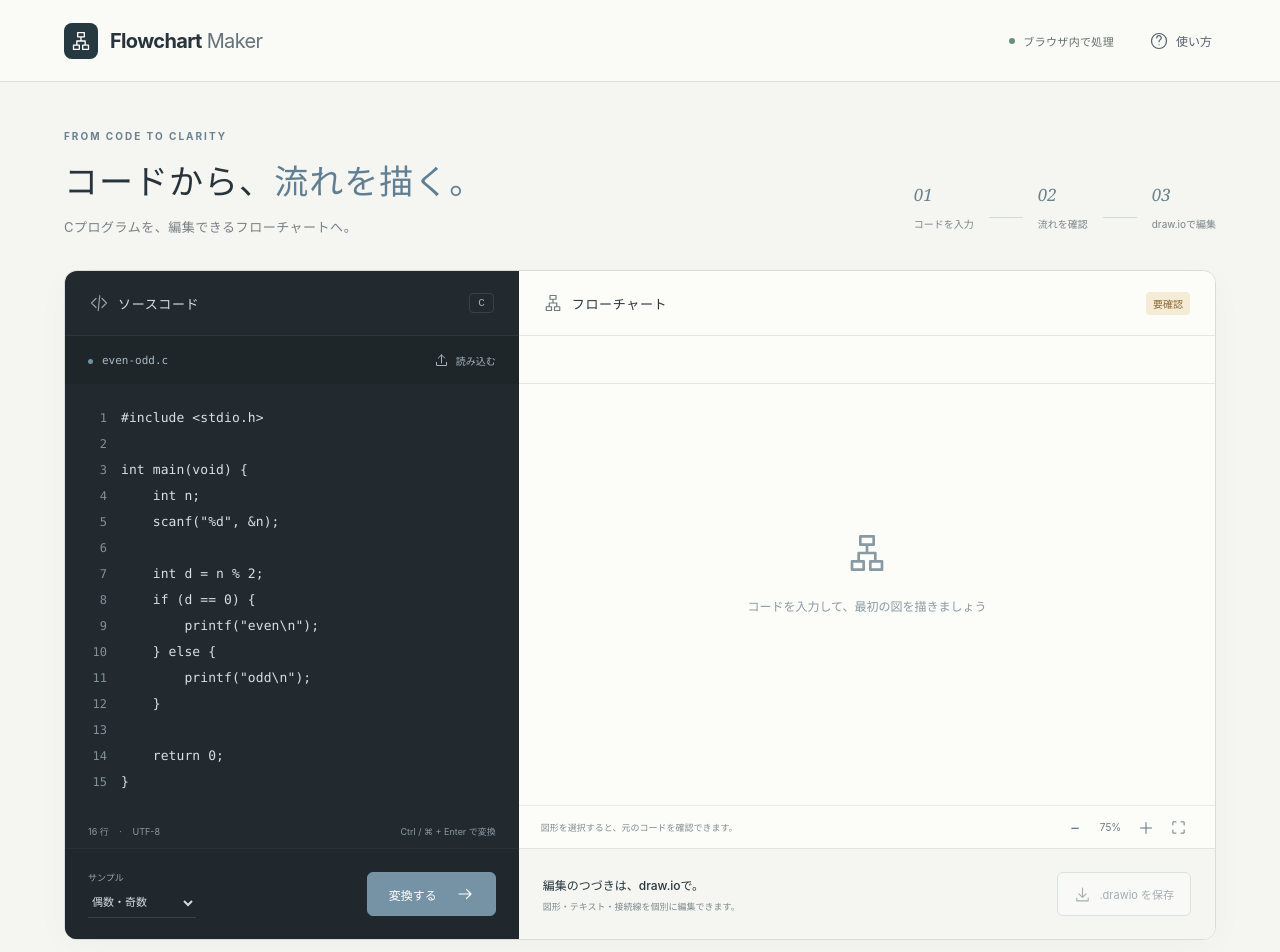
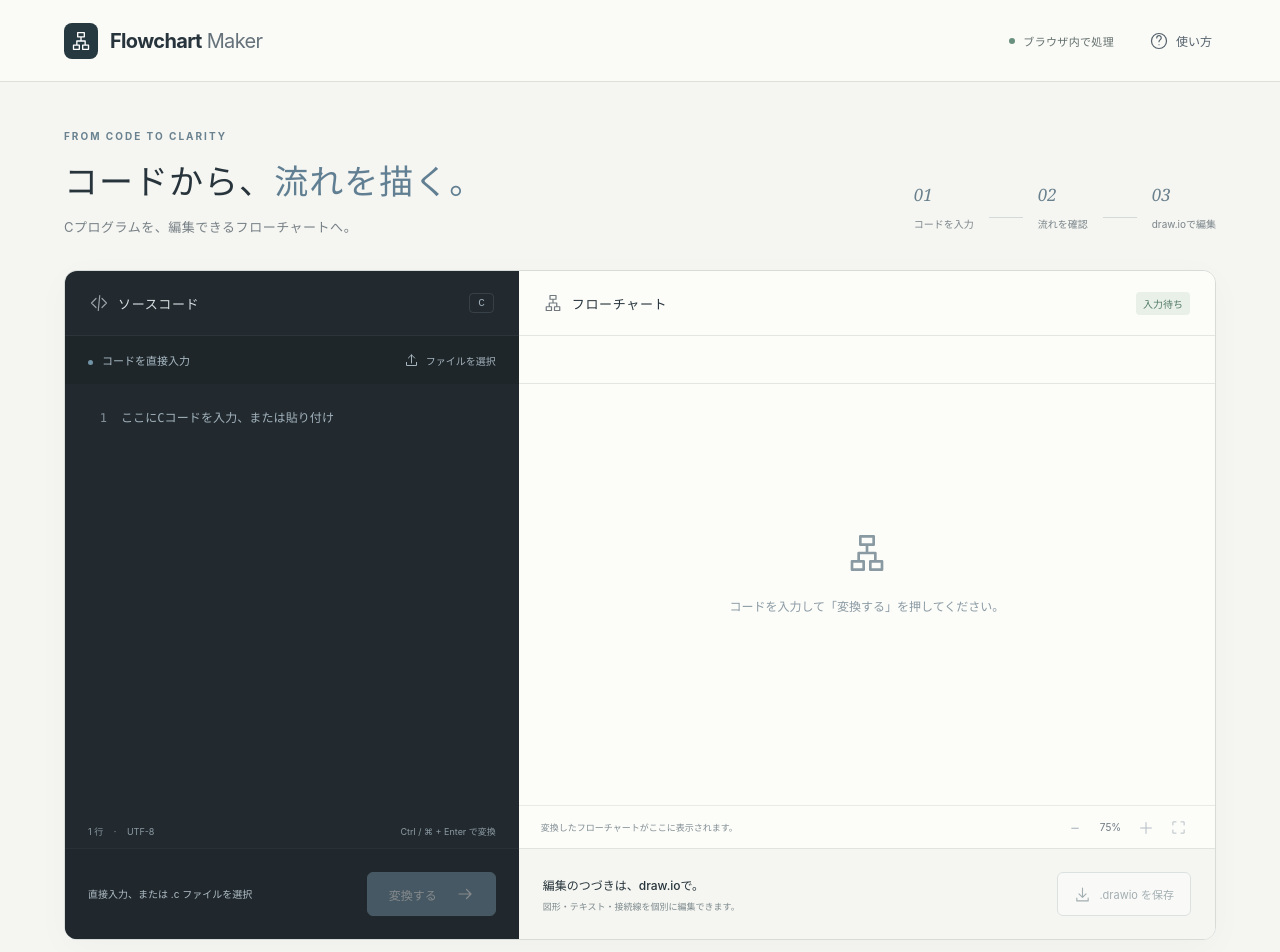
Before and after one commit to Lye-0/flowchart-maker, a React (Vite) app: page / in a window 1280 px wide. Shown: the top 952 px of the page. Built offline with nearby package versions, Linux system fonts and the light colour scheme.

Commit message:
feat: start with empty input and explicit C file picker

```diff
--- a/src/App.tsx
+++ b/src/App.tsx
@@ -3,15 +3,13 @@ import { Diagram } from './components/Diagram';
 import { Icon } from './components/Icon';
 import { toDrawio } from './engine/drawio';
 import type { Conversion, FlowNode, SourceRange, WorkerResponse } from './engine/types';
-import { samples } from './samples';
 import s from './App.module.css';
 
 export default function App() {
-  const [source, setSource] = useState(samples[0].code);
-  const [filename, setFilename] = useState(samples[0].file);
-  const [sample, setSample] = useState('0');
+  const [source, setSource] = useState('');
+  const [filename, setFilename] = useState('');
   const [result, setResult] = useState<Conversion | null>(null);
-  const [busy, setBusy] = useState(true);
+  const [busy, setBusy] = useState(false);
   const [error, setError] = useState('');
   const [notice, setNotice] = useState('');
   const [pageIndex, setPageIndex] = useState(0);
@@ -47,10 +45,7 @@ export default function App() {
     timer.current = setTimeout(() => { worker.current?.terminate(); worker.current = null; ++requestId.current; setBusy(false); setError('解析に時間がかかっています。コードを短くして再試行してください。'); }, 20_000);
   }
   useEffect(() => {
-    convert(samples[0].code);
     return () => { clearTimeout(timer.current); worker.current?.terminate(); worker.current = null; };
-    // The worker owns requests; changing the editor does not trigger conversion.
-    // eslint-disable-next-line react-hooks/exhaustive-deps
   }, []);
 
   function cancel() { ++requestId.current; clearTimeout(timer.current); worker.current?.terminate(); worker.current = null; setBusy(false); setNotice('変換をキャンセルしました。'); }
@@ -65,7 +60,7 @@ export default function App() {
     if (!result || dirty || busy || error) return;
     const blob = new Blob([toDrawio(result)], { type: 'application/xml;charset=utf-8' });
     const url = URL.createObjectURL(blob), link = document.createElement('a');
-    link.href = url; link.download = filename.replace(/\.[^.]+$/, '') + '.drawio'; link.click();
+    link.href = url; link.download = (filename || 'flowchart.c').replace(/\.[^.]+$/, '') + '.drawio'; link.click();
     setTimeout(() => URL.revokeObjectURL(url), 1000);
     setNotice(`${result.pages.length}ページの .drawio ファイルを保存しました。`);
   }
@@ -77,17 +72,10 @@ export default function App() {
       const code = new TextDecoder('utf-8', { fatal: true }).decode(await file.arrayBuffer());
       if (code.length > 100_000) throw new Error('コードは100,000文字以内にしてください。');
       if (busy) cancel();
-      setSource(code); setFilename(file.name); setSample(''); setError(''); setNotice('ファイルを読み込みました。「変換する」で図を更新できます。');
+      setSource(code); setFilename(file.name); setError(''); setNotice('ファイルを読み込みました。「変換する」で図を更新できます。');
     } catch (e) { setError(e instanceof TypeError ? '文字コードをUTF-8にして保存し直してください。' : (e as Error).message); }
   }
-  function loadSample(value: string) {
-    if (!value) return;
-    if (sample === '' && !window.confirm('入力中のコードをサンプルに置き換えますか？')) return;
-    const item = samples[Number(value)];
-    if (busy) cancel();
-    setSource(item.code); setFilename(item.file); setSample(value); convert(item.code);
-  }
-  const status = busy ? '変換中' : error ? '要確認' : dirty ? '再変換が必要' : result ? '変換済み' : '入力待ち';
+  const status = busy ? '変換中' : error ? '要確認' : dirty ? '再変換が必要' : result ? '変換済み' : source.trim() ? '変換待ち' : '入力待ち';
 
   return <div className={s.app}>
     <header className={s.header}>
@@ -104,22 +92,22 @@ export default function App() {
       <div className={s.workspace}>
         <section className={s.codePanel} aria-labelledby="code-title" onDragOver={e => e.preventDefault()} onDrop={e => { e.preventDefault(); void loadFile(e.dataTransfer.files[0]); }}>
           <div className={s.panelHeading}><div className={s.panelTitle}><Icon name="code" /><h2 id="code-title">ソースコード</h2></div><span className={s.language}>C</span></div>
-          <div className={s.codeToolbar}><span className={s.filename} title={filename}><span className={s.fileDot} />{filename}</span><button className={s.uploadButton} onClick={() => fileInput.current?.click()}><Icon name="upload" size={15} />読み込む</button><input ref={fileInput} type="file" accept=".c" className={s.hidden} aria-label="Cファイルを読み込む" onChange={e => { void loadFile(e.target.files?.[0]); e.target.value = ''; }} /></div>
+          <div className={s.codeToolbar}><span className={s.filename} title={filename}><span className={s.fileDot} />{filename || 'コードを直接入力'}</span><button className={s.uploadButton} onClick={() => fileInput.current?.click()}><Icon name="upload" size={15} />ファイルを選択</button><input ref={fileInput} type="file" accept=".c" className={s.hidden} aria-label="Cファイルを読み込む" onChange={e => { void loadFile(e.target.files?.[0]); e.target.value = ''; }} /></div>
           <div className={s.editorWrap}>
             <div className={s.lineNumbers} ref={lineNumbers} aria-hidden="true">{Array.from({ length: lineCount }, (_, i) => <div key={i}>{i + 1}</div>)}</div>
-            <textarea ref={editor} className={s.editor} aria-label="Cソースコード" spellCheck={false} autoCapitalize="off" autoCorrect="off" value={source} onChange={e => { setSource(e.target.value); setSample(''); setSelected(undefined); setNotice(''); setError(''); }} onScroll={e => { if (lineNumbers.current) lineNumbers.current.scrollTop = e.currentTarget.scrollTop; }} onKeyDown={e => { if ((e.ctrlKey || e.metaKey) && e.key === 'Enter') { e.preventDefault(); if (!busy) convert(); } }} />
+            <textarea ref={editor} className={s.editor} aria-label="Cソースコード" placeholder="ここにCコードを入力、または貼り付け" spellCheck={false} autoCapitalize="off" autoCorrect="off" value={source} onChange={e => { setSource(e.target.value); setSelected(undefined); setNotice(''); setError(''); }} onScroll={e => { if (lineNumbers.current) lineNumbers.current.scrollTop = e.currentTarget.scrollTop; }} onKeyDown={e => { if ((e.ctrlKey || e.metaKey) && e.key === 'Enter') { e.preventDefault(); if (!busy) convert(); } }} />
           </div>
           <div className={s.editorMeta}><span>{lineCount} 行 <span className={s.metaDot}>·</span> UTF-8</span><span>Ctrl / ⌘ + Enter で変換</span></div>
-          <div className={s.codeFooter}><label className={s.sampleControl}><span>サンプル</span><select aria-label="サンプルコード" value={sample} onChange={e => loadSample(e.target.value)}><option value="" disabled>選択する</option>{samples.map((item, i) => <option value={i} key={item.file}>{item.name}</option>)}</select></label>{busy ? <button className={s.convertButton} onClick={cancel}><span className={s.spinner} />キャンセル</button> : <button className={s.convertButton} onClick={() => convert()} disabled={!canConvert}>変換する<Icon name="arrow" /></button>}</div>
+          <div className={s.codeFooter}><span className={s.inputHint}>直接入力、または .c ファイルを選択</span>{busy ? <button className={s.convertButton} onClick={cancel}><span className={s.spinner} />キャンセル</button> : <button className={s.convertButton} onClick={() => convert()} disabled={!canConvert}>変換する<Icon name="arrow" /></button>}</div>
         </section>
 
         <section className={s.previewPanel} aria-labelledby="preview-title">
           <div className={s.panelHeading}><div className={s.panelTitle}><Icon name="chart" /><h2 id="preview-title">フローチャート</h2></div><span className={`${s.status} ${dirty || error ? s.statusWarning : ''}`} role="status">{!busy && !dirty && !error && result && <Icon name="check" size={13} />}{status}</span></div>
           <div className={s.previewToolbar}><div className={s.tabs} aria-label="表示する関数">{result?.pages.map((p, i) => <button key={i} aria-pressed={i === pageIndex} onClick={() => { setPageIndex(i); setSelected(undefined); }} className={i === pageIndex ? s.activeTab : ''}>{p.name}<span>()</span></button>)}</div><span className={s.previewCount}>{page ? `${page.nodes.filter(n => n.kind !== 'junction').length} 図形` : ''}</span></div>
           <div className={s.canvas} ref={canvas} aria-busy={busy}>
-            {page ? <div className={dirty ? s.stale : ''}><Diagram page={page} zoom={zoom} selected={selected} onSelect={selectNode} /></div> : <div className={s.emptyState}><Icon name="chart" size={40} /><p>{busy ? 'コードの流れを読み取っています' : 'コードを入力して、最初の図を描きましょう'}</p></div>}
+            {page ? <div className={dirty ? s.stale : ''}><Diagram page={page} zoom={zoom} selected={selected} onSelect={selectNode} /></div> : <div className={s.emptyState}><Icon name="chart" size={40} /><p>{busy ? 'コードの流れを読み取っています' : 'コードを入力して「変換する」を押してください。'}</p></div>}
           </div>
-          <div className={s.previewBottom}><span>{dirty ? 'コードが変更されています。再変換してください。' : '図形を選択すると、元のコードを確認できます。'}</span><div className={s.zoomControls}><button aria-label="縮小" onClick={() => setZoom(z => Math.max(.2, z - .1))}>−</button><output aria-label="ズーム倍率">{Math.round(zoom * 100)}%</output><button aria-label="拡大" onClick={() => setZoom(z => Math.min(1.8, z + .1))}>＋</button><button aria-label="幅に合わせる" onClick={() => page && setZoom(Math.min(1, Math.max(.2, ((canvas.current?.clientWidth ?? 600) - 48) / page.width)))}><Icon name="expand" size={15} /></button></div></div>
+          <div className={s.previewBottom}><span>{dirty ? 'コードが変更されています。再変換してください。' : page ? '図形を選択すると、元のコードを確認できます。' : '変換したフローチャートがここに表示されます。'}</span><div className={s.zoomControls}><button aria-label="縮小" disabled={!page} onClick={() => setZoom(z => Math.max(.2, z - .1))}>−</button><output aria-label="ズーム倍率">{Math.round(zoom * 100)}%</output><button aria-label="拡大" disabled={!page} onClick={() => setZoom(z => Math.min(1.8, z + .1))}>＋</button><button aria-label="幅に合わせる" disabled={!page} onClick={() => page && setZoom(Math.min(1, Math.max(.2, ((canvas.current?.clientWidth ?? 600) - 48) / page.width)))}><Icon name="expand" size={15} /></button></div></div>
           <div className={s.exportBar}><div><strong>編集のつづきは、draw.ioで。</strong><span>図形・テキスト・接続線を個別に編集できます。</span></div><button className={s.downloadButton} disabled={!result || dirty || busy || !!error} onClick={download}><Icon name="download" size={17} />.drawio を保存</button></div>
         </section>
       </div>
@@ -128,7 +116,7 @@ export default function App() {
       {notice && <div className={s.notice} role="status"><Icon name="check" size={16} />{notice}</div>}
 
       <section className={s.diagnostics} aria-labelledby="issues-title">
-        <button className={s.diagnosticsToggle} onClick={() => setShowIssues(v => !v)} aria-expanded={showIssues} aria-controls="issue-list"><span className={s.issueIndicator}>{result?.diagnostics.length ? '!' : '✓'}</span><h2 id="issues-title">未解決の箇所</h2><span className={s.issueCount}>{result ? result.diagnostics.length : '—'}</span><span className={s.issueDescription}>{dirty ? '前回の変換結果です' : result?.diagnostics.length ? '空白の図形を確認してください' : '確定できない処理は、空白で残します'}</span><span className={s.disclosure}>{showIssues ? '−' : '＋'}</span></button>
+        <button className={s.diagnosticsToggle} onClick={() => setShowIssues(v => !v)} aria-expanded={showIssues} aria-controls="issue-list"><span className={s.issueIndicator}>{result ? result.diagnostics.length ? '!' : '✓' : '—'}</span><h2 id="issues-title">未解決の箇所</h2><span className={s.issueCount}>{result ? result.diagnostics.length : '—'}</span><span className={s.issueDescription}>{dirty ? '前回の変換結果です' : result?.diagnostics.length ? '空白の図形を確認してください' : '確定できない処理は、空白で残します'}</span><span className={s.disclosure}>{showIssues ? '−' : '＋'}</span></button>
         {showIssues && <div id="issue-list" className={s.issueList}>{result?.diagnostics.length ? <><p>接続を確定できない箇所の後は、図が分かれています。元のコードを確認し、draw.ioで補ってください。</p>{result.diagnostics.map(d => <button key={d.id} disabled={dirty} onClick={() => { const index = result.pages.findIndex(p => p.name === d.page); if (index >= 0) setPageIndex(index); focusSource(d.range, d.nodeId); }}><span>{d.page} · {d.range.line}–{d.range.endLine} 行</span><span>{d.message}</span><Icon name="arrow" size={16} /></button>)}</> : <p>{result ? '対応範囲内で、未解決として検出された箇所はありません。Cプログラムの正しさを保証するものではありません。' : '変換すると、確認が必要な箇所がここに表示されます。'}</p>}</div>}
       </section>
       <footer className={s.footer}><span><Icon name="shield" size={15} />コードは外部に送信されません。</span><span>C source <span className={s.footerArrow}>→</span> Editable flowchart</span></footer>
```
Also changed, not shown: scripts/smoke.mjs (+23 -7 lines), src/App.module.css, tests/fixtures/samples.ts (renamed from src/samples.ts), 2 other files (tests, documents, lock files or other folders).
